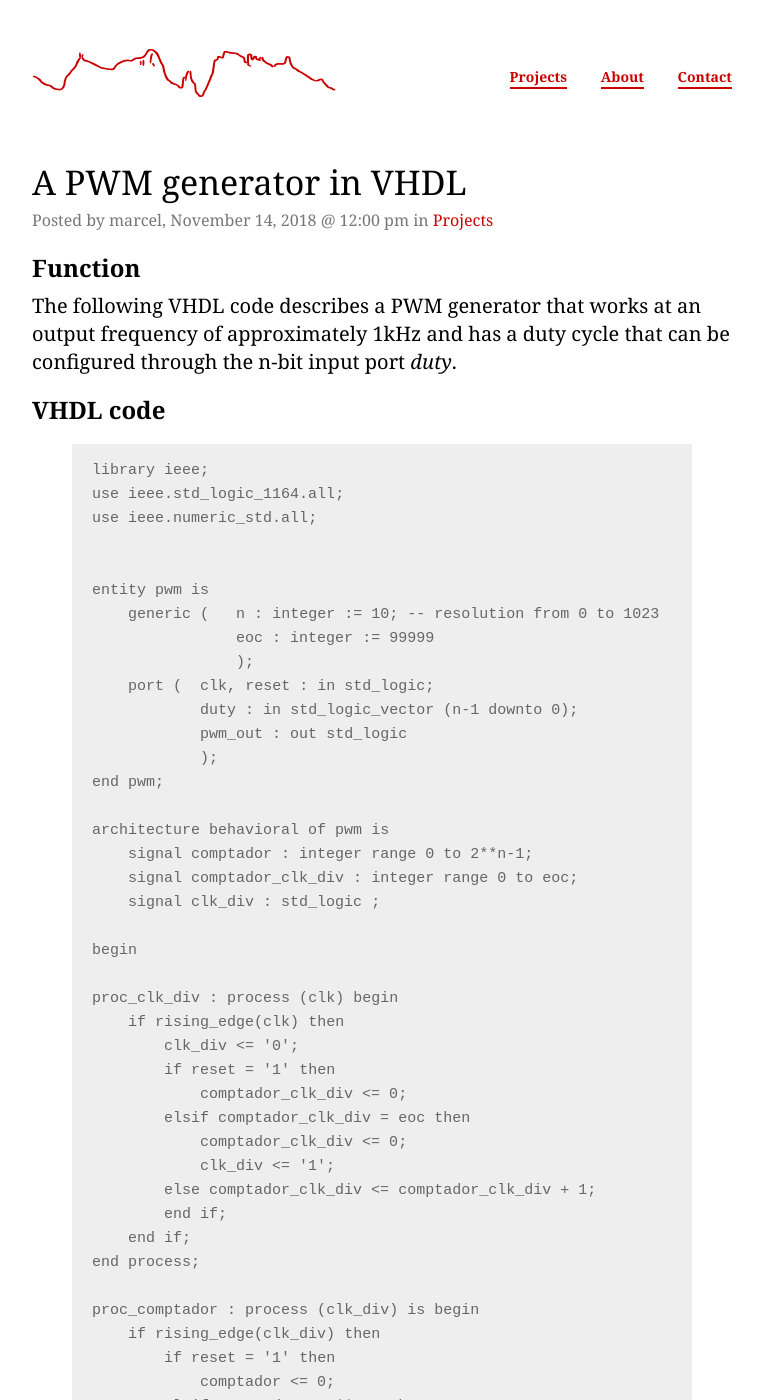
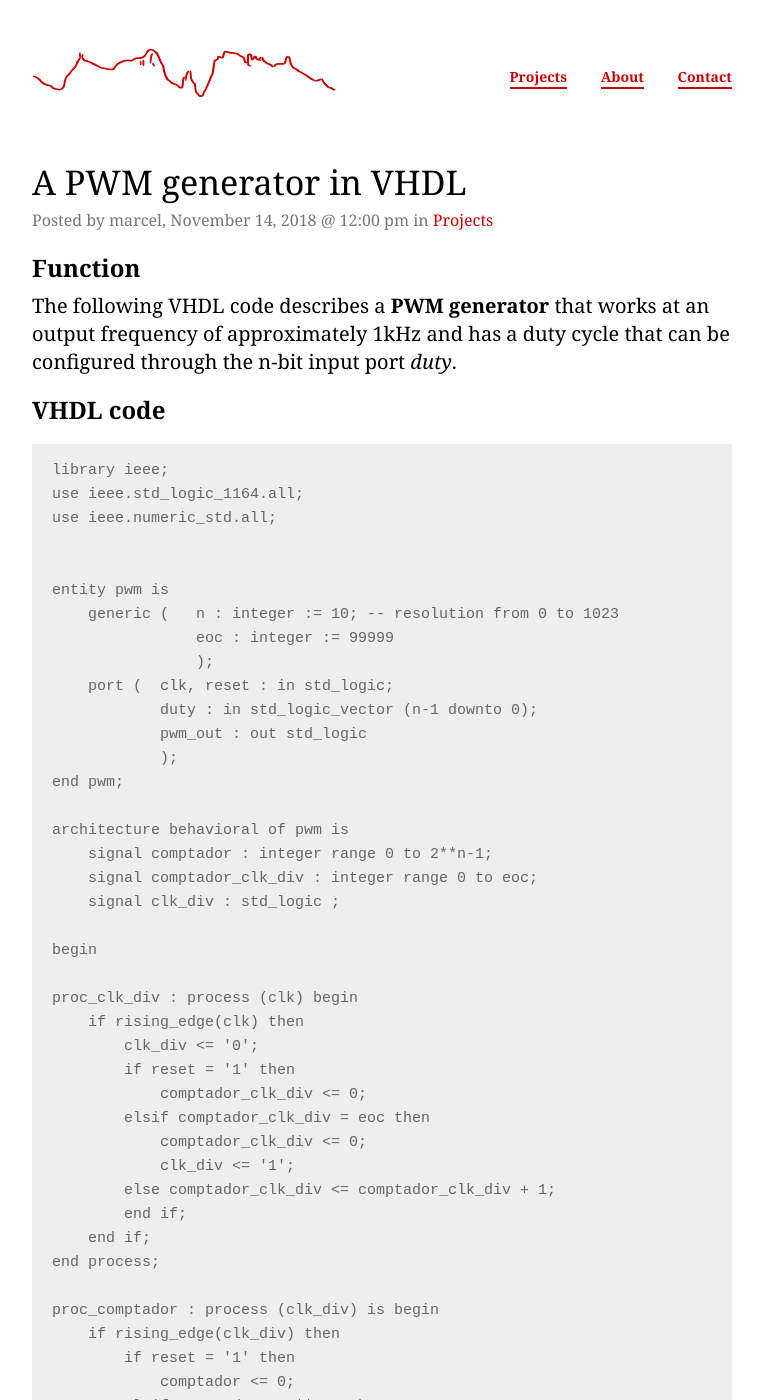
Before and after one commit to marcelcases/marcelcases.github.io, a Jekyll site: the page built from _posts/2018-11-14-a-pwm-generator-in-VHDL.markdown, in a window 1280 px wide and 1400 px high. Shown: the whole window, without its empty margins (258-1021 px from the left). Built offline with Jekyll 4.4.1, drawn with Linux system fonts in a browser that asks for light colours; comment, search, counter and statistics services are not loaded; some of the changed text lies outside the part shown.

Commit message:
Update 2018-11-14-a-pwm-generator-in-VHDL.markdown

````diff
--- a/_posts/2018-11-14-a-pwm-generator-in-VHDL.markdown
+++ b/_posts/2018-11-14-a-pwm-generator-in-VHDL.markdown
@@ -8,10 +8,10 @@
 ---
 
 ## Function
-The following VHDL code describes a PWM generator that works at an output frequency of approximately 1kHz and has a duty cycle that can be configured through the n-bit input port *duty*.
+The following VHDL code describes a **PWM generator** that works at an output frequency of approximately 1kHz and has a duty cycle that can be configured through the n-bit input port *duty*.
 
 ## VHDL code
-{% highlight vhdl %}
+```
 library ieee;
 use ieee.std_logic_1164.all;
 use ieee.numeric_std.all;
@@ -62,10 +62,10 @@
 pwm_out <= '1' when comptador < to_integer(unsigned(duty)) else '0';
 
 end behavioral;
-{% endhighlight %}
+```
 
 ## Testbench
-{% highlight vhdl %}
+```
 library ieee;
 use ieee.std_logic_1164.all;
 use ieee.numeric_std.all;
@@ -112,4 +112,4 @@
 --duty_tb <= b"1111111111";
 
 end bench;
-{% endhighlight %}
+```
````
